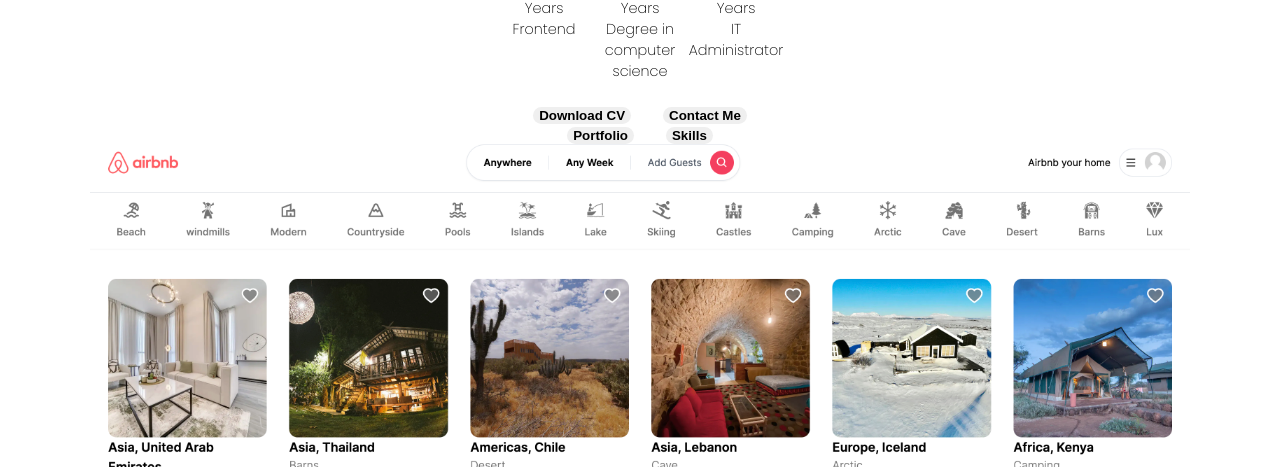
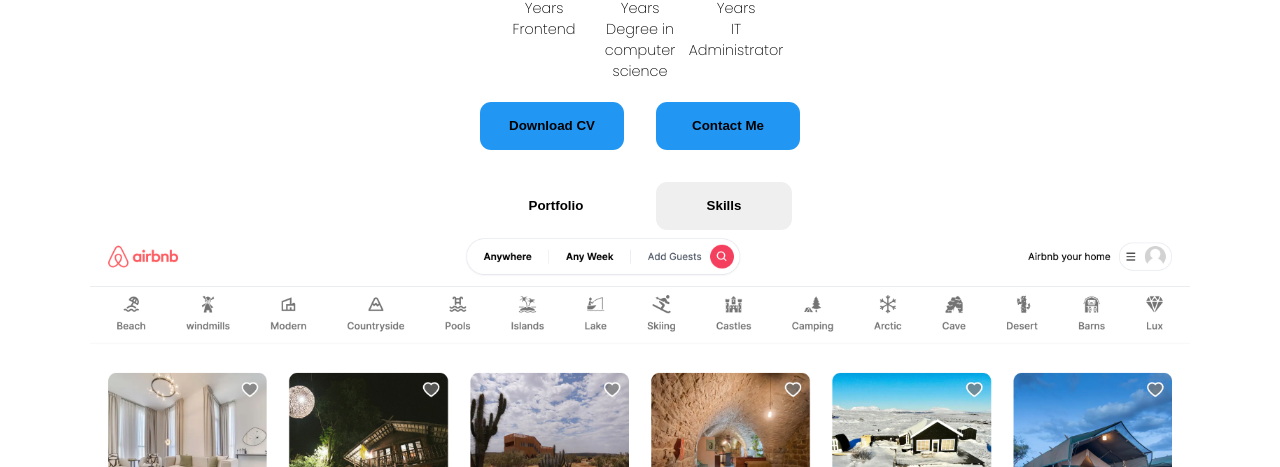
Before and after one commit to Mahmoud-8/Portfolio, a plain HTML site: page index.html in a window 1280 px wide. Shown: the part 333-800 px from the top of the page. Drawn offline with Linux system fonts and the light colour scheme.

```diff
--- a/style.css
+++ b/style.css
@@ -157,3 +157,49 @@
 .contact-btn:hover, .btn-2:hover, .wrapper img:hover {
     cursor: pointer;
 }
+
+.btn:hover,
+.btn-2:hover,
+.project-wrapper:hover,
+.logo-container a:hover  {
+    transform: scale(0.98) ;
+}
+
+.btn:active, .btn-2:active, .project-wrapper:active,
+.logo-container a:active {
+    transform: scale(0.95);
+}
+
+.contact-btn:hover, .download-btn {
+    background-color: var(--btn-bg-color);
+}
+
+.contact-btn:hover {
+    transition: background-color 0.3s ease, color 0.3 ease;
+}
+
+.btn-2:hover, .active-btn {
+    background-color: white;
+}
+
+.btn, .btn-2 {
+    height: 3rem;
+}
+
+.btn {
+    width: 9rem;
+}
+
+.btn-2 {
+    width: 8.5rem;
+}
+
+.download-btn {
+    transition: background-color 0.3s ease;
+}
+
+.portfolio-skills {
+    height: 4rem;
+    margin-top: 1.5rem;
+    position: relative;
+}
```
